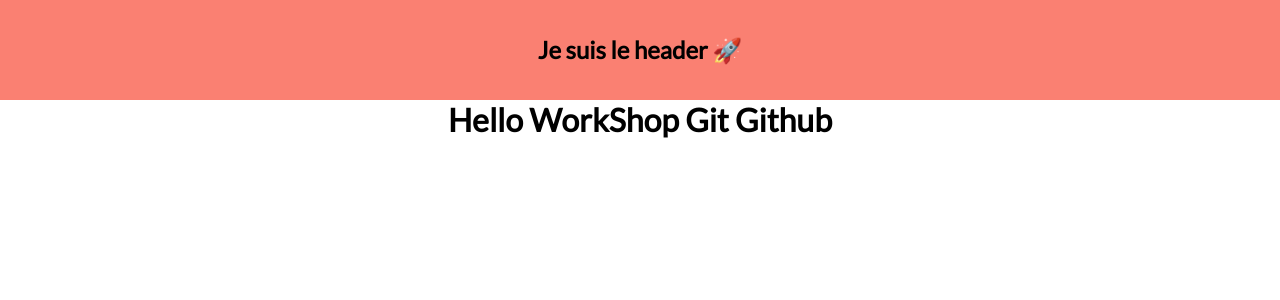
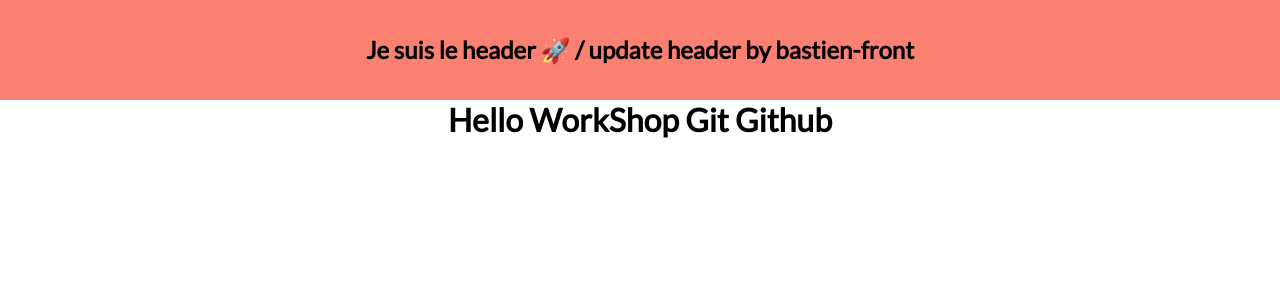
Before and after one commit to BastienLairis/workshop-git-github, a React (Create React App) app: page / in a window 1280 px wide. Shown: the top 300 px of the page. Built offline with nearby package versions, Linux system fonts and the light colour scheme.

Commit message:
update header by bastien-front

```diff
--- a/src/components/Header.js
+++ b/src/components/Header.js
@@ -9,7 +9,7 @@
         alignItems: "center",
       }}
     >
-      <h2>Je suis le header 🚀</h2>
+      <h2>Je suis le header 🚀 / update header by bastien-front</h2>
     </header>
   );
 };
```
